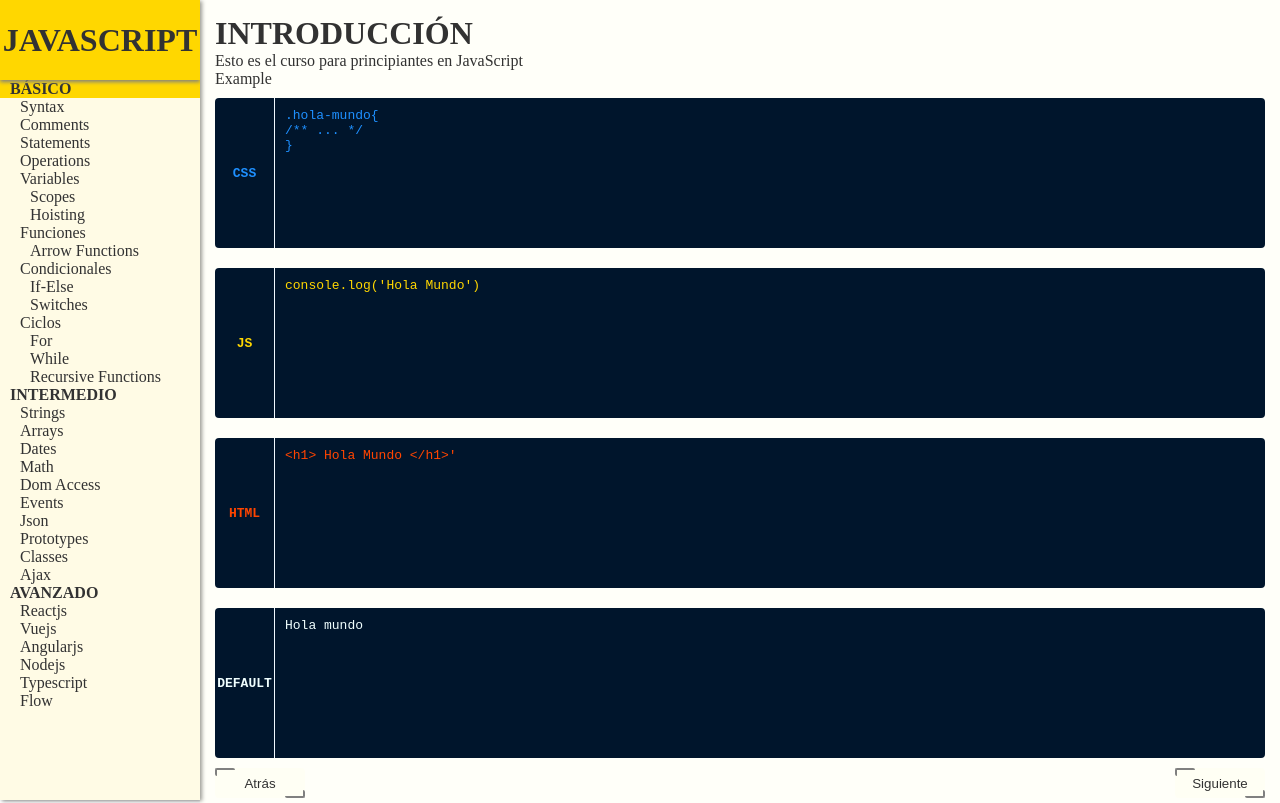
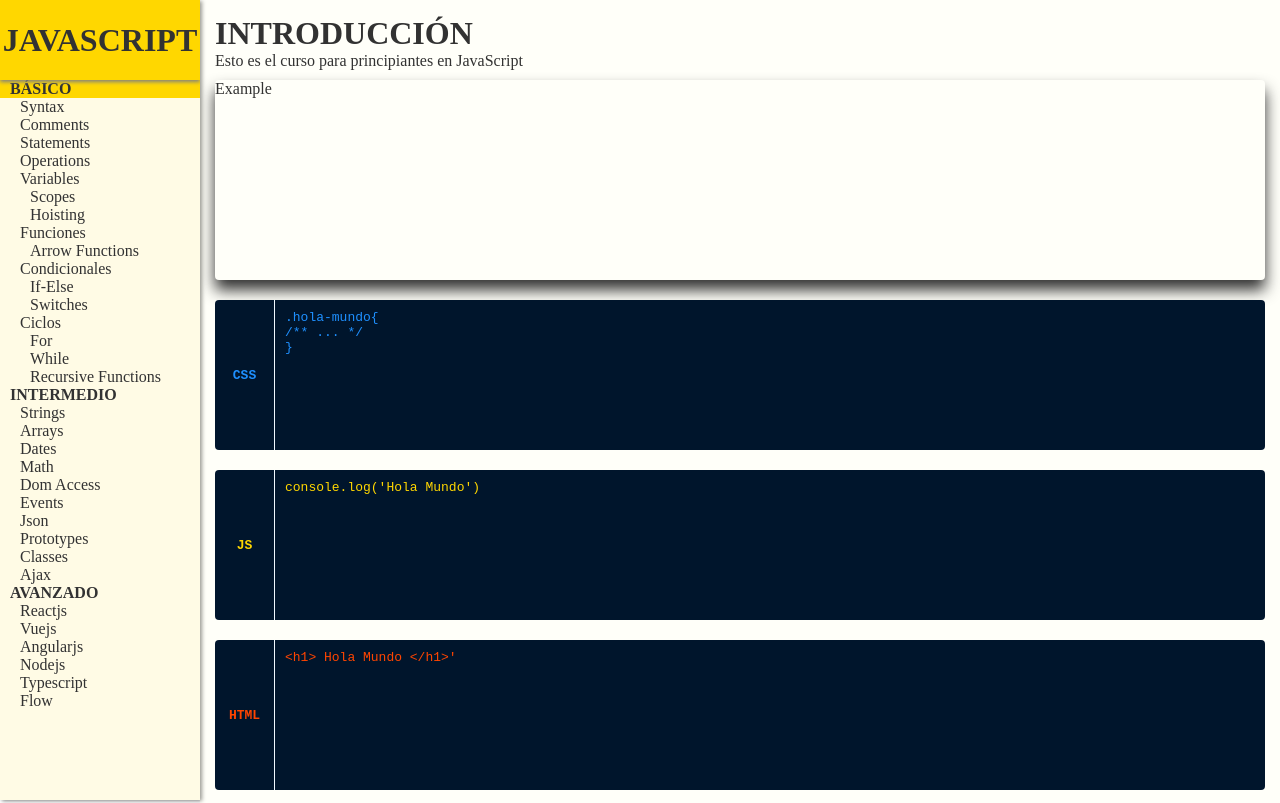
Before and after one commit to cruzortiz99/tsc_react_express_app, a React app: page / in a window 1280 px wide. Shown: the top 803 px of the page. Built offline with nearby package versions, Linux system fonts and the light colour scheme.

Commit message:
styling example box

```diff
--- a/client/src/components/AppContentCode/app-content-code.css
+++ b/client/src/components/AppContentCode/app-content-code.css
@@ -5,9 +5,9 @@
   overflow: auto;
   display: flex;
   flex-direction: row;
-  border-radius: 4px;
+  border-radius: var(--border-radius);
   min-height: 150px;
-  margin: 10px 0px;
+  margin: var(--page-content-vertical-gap) 0px;
 }
 .app-content-code .label {
   border-right: 1px solid aliceblue;
--- a/client/src/components/AppContentExample/AppContentExample.tsx
+++ b/client/src/components/AppContentExample/AppContentExample.tsx
@@ -1,4 +1,5 @@
 import React, { ReactNode } from 'react'
+import './app-content-example.css'
 
 export interface AppContentExampleProps {
   children?: ReactNode
@@ -7,7 +8,7 @@ export interface AppContentExampleProps {
 const AppContentExample = (props: AppContentExampleProps) => {
   return (
     <React.Fragment>
-      <div>{props.children}</div>
+      <div className="app-content-example-container">{props.children}</div>
     </React.Fragment>
   )
 }
--- /dev/null
+++ b/client/src/components/AppContentExample/app-content-example.css
@@ -0,0 +1,7 @@
+.app-content-example-container {
+  box-shadow: 0px 10px 15px;
+  margin: var(--page-content-vertical-gap) 0px;
+  min-height: 200px;
+  height: auto;
+  border-radius: var(--border-radius);
+}
--- a/client/src/css/main.css
+++ b/client/src/css/main.css
@@ -6,6 +6,8 @@
   --menu-shadow: gray 2px 1px 4px;
   --primary-font-color: rgb(50, 50, 50);
   --secondary-font-color: white;
+  --page-content-vertical-gap: 10px;
+  --border-radius: 4px;
 }
 ::-webkit-scrollbar {
   width: 8px;
```
